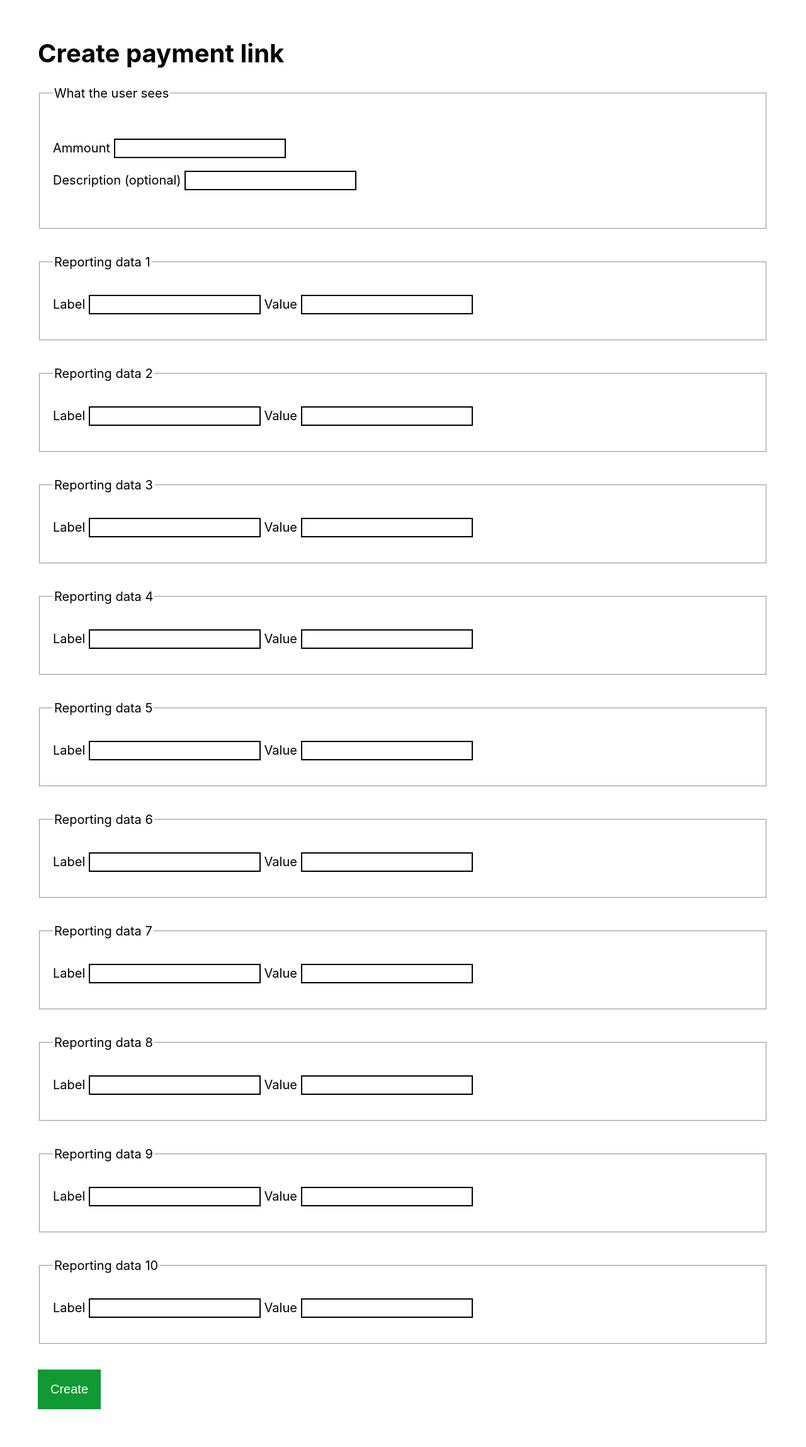
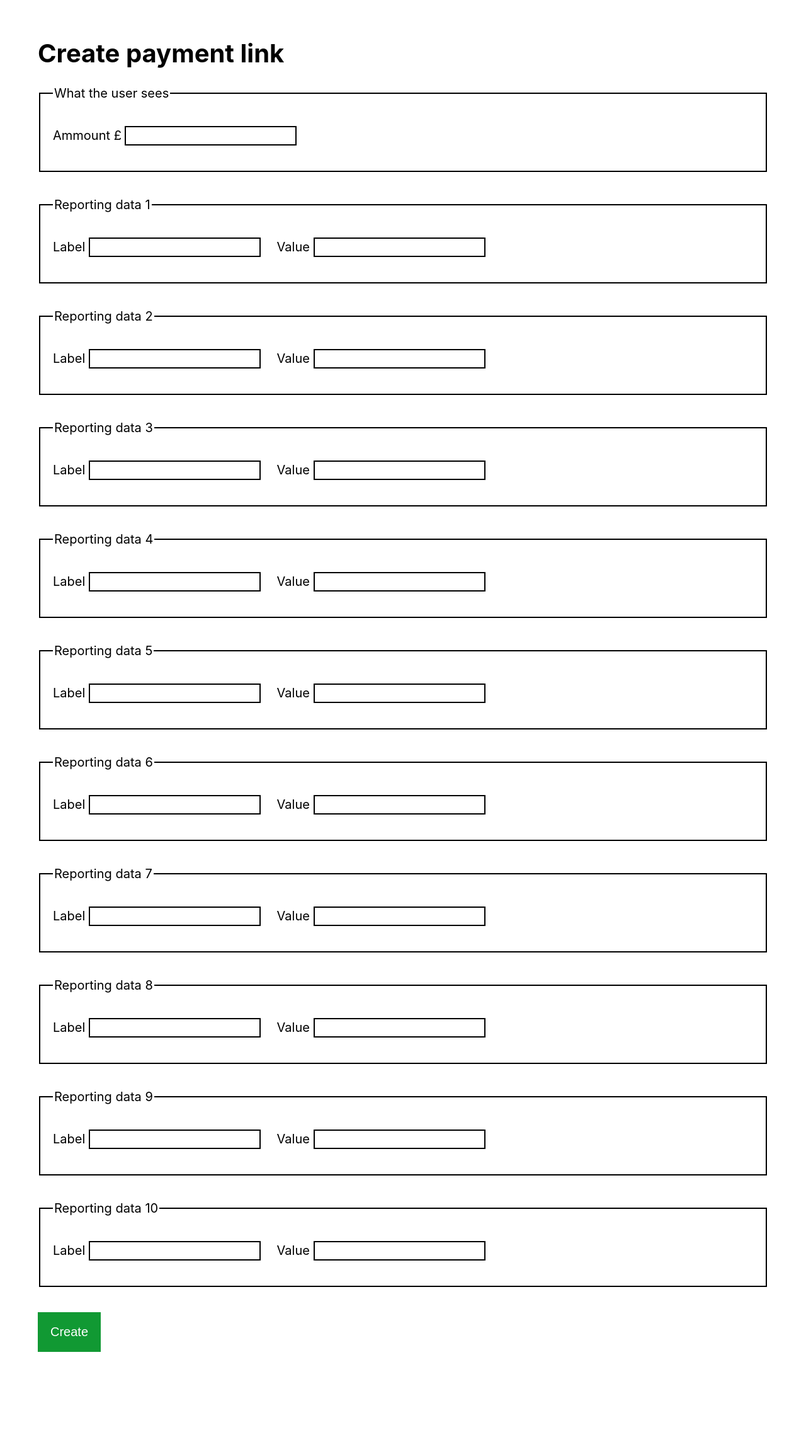
Before and after one commit to alphagov/pay-transaction-grouping-prototype, a Flask app: page /create-payment-link in a window 1280 px wide. Shown: the whole page at 63% size. After the commit the page ends 2146 px from the top, so only its background shows below. Run offline with Flask 2, Linux system fonts and the light colour scheme; parts of the project's set-up code (start-up, migrations or seed data) failed here and were passed over.

Commit message:
better ammounts

```diff
--- a/application.py
+++ b/application.py
@@ -41,9 +41,13 @@ def create_payment_link():
             request.form[k]: request.form[k.replace('key', 'value')]
             for k, v in request.form.items() if k.startswith('key')
         }
+        try:
+            ammount = int(request.form.get('ammount', 0))
+        except ValueError:
+            return "ammount must be a whole number", 400
         return redirect(url_for(
             '.payment_link',
-            ammount=request.form.get('ammount', 0),
+            ammount=ammount,
             **metadata,
         ))
     return render_template(
--- a/static/main.css
+++ b/static/main.css
@@ -4,16 +4,17 @@ body {
   font-size: 20px;
 }
 
-input[type=text],
-input[type=number] {
+input[type=text] {
   border: 2px solid black;
   font-size: 20px;
   padding: 0.1em;
+  margin-right: 1em;
 }
 
 fieldset {
   margin-bottom: 2em;
   padding: 2em 1em;
+  border: 2px solid black;
 }
 
 button {
@@ -23,3 +24,14 @@ button {
   padding: 1em;
   border: none;
 }
+
+th, td {
+    text-align: left;
+    border-bottom: 1px solid black;
+    padding: 0.5em 1em 0.5em 0;
+    min-width: 10em;
+}
+
+.none {
+  color: #999;
+}
--- a/templates/create-payment-link.html
+++ b/templates/create-payment-link.html
@@ -7,14 +7,8 @@
 <form method="post">
   <fieldset>
     <legend>What the user sees</legend>
-    <p>
-      <label for="ammount">Ammount</label>
-      <input type="number" id="ammount" name="ammount" value="">
-    </p>
-    <p>
-      <label for="ammount">Description (optional)</label>
-      <input type="text" id="desc" name="desc" value="">
-    </p>
+    <label for="ammount">Ammount £</label>
+    <input type="text" id="ammount" name="ammount" value="">
   </fieldset>
   {% for i in range(10) %}
     <fieldset>
```
Also changed, not shown: templates/reports.html (+23 -5 lines).
